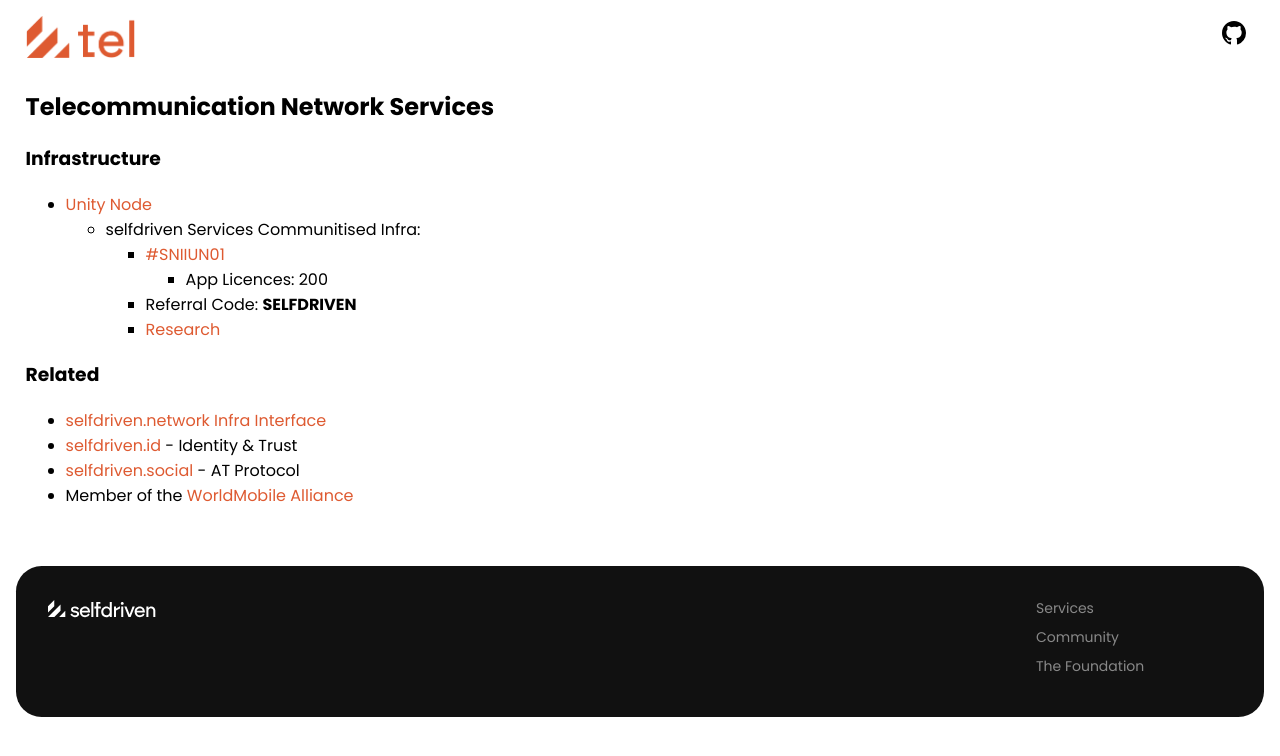
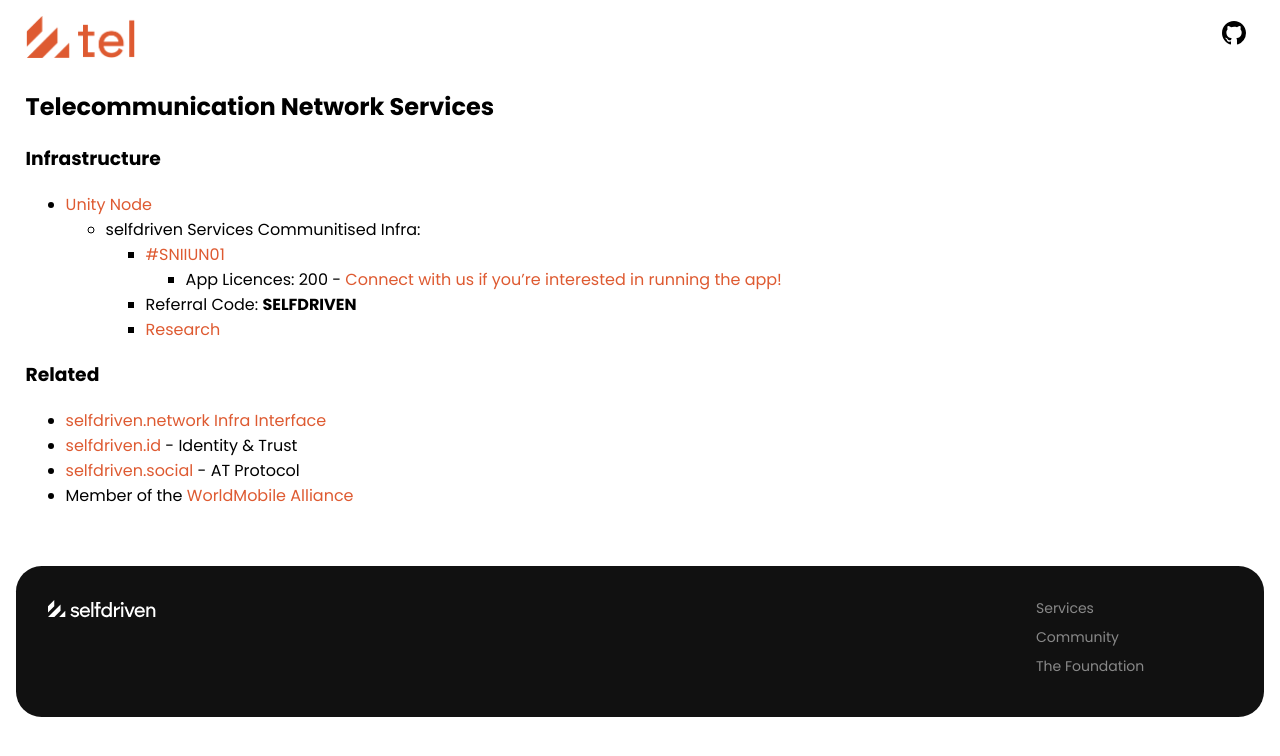
Before and after one commit to selfdriven-services/selfdriven-tel, a Jekyll site: the page built from docs/index.md, in a window 1280 px wide. Shown: the top 756 px of the page. Built offline with Jekyll 4.4.1, drawn with Linux system fonts in a browser that asks for light colours.

Commit message:
Update index.md

```diff
--- a/docs/index.md
+++ b/docs/index.md
@@ -9,7 +9,7 @@
 - [Unity Node](https://unitynodes.io)
     - selfdriven Services Communitised Infra:
         - [#SNIIUN01](https://adastat.net/policies/269366d093249b0cac98fa9fcbc374578429534e3b7adeac09f081e3)
-            -  App Licences: 200
+            -  App Licences: 200 - [Connect with us if you're interested in running the app!](https://selfdriven.fyi/connect)
         - Referral Code: **SELFDRIVEN**
         - [Research](/research/)
 
```
